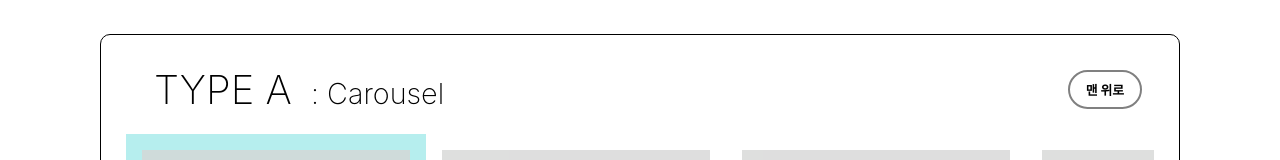
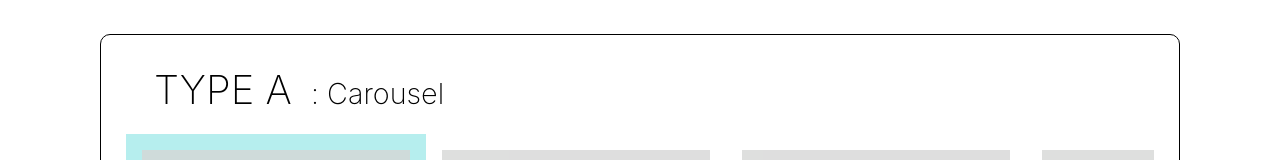
Before and after one commit to gyeol1212/React-List-UI, a React (Create React App) app: page / in a window 1280 px wide. Shown: the part 255-415 px from the top of the page. Built offline with nearby package versions, Linux system fonts and the light colour scheme.

Commit message:
첫 npm 배포 && default type A && no props error 수정

```diff
--- a/src/App.js
+++ b/src/App.js
@@ -39,33 +39,33 @@ function App() {
       <Button onClick={() => selectType(true)}>TYPE A</Button>
       <Button onClick={() => selectType(false)}>TYPE B</Button>
       <ListUI
-        type={type ? 'A' : 'B'}
+      // type={type ? 'A' : 'B'}
       //////////
       // 공통
-        clickDisable={false} // Default : false
-        smoothScroll={true} // Default : false
-        overScroll={false} // Default : false
-        showResetButton={true} // Default : false
+      // clickDisable={false} // Default : false
+      // smoothScroll={true} // Default : false
+      // overScroll={false} // Default : false
+      // showResetButton={true} // Default : false
       ///////////
       // TypeA
-        itemStyle={{
-          height: '300px',
-          width: '300px'
-        }}
+      // itemStyle={{
+      //   height: '300px',
+      //   width: '300px'
+      // }}
       ////////////
       // TypeB
       // itemStyle={{ height: '300px' }}
-        listStyle={{ height: '500px' }}
-        col={4} // Default : 4
+      // listStyle={{ height: '500px' }}
+      // col={4} // Default : 4
       ///////////////////
       // CSS Customizing
-        containerCssObject={{}}
-        listCssObject={{}}
-        itemCssObject={{}}
-        selectingAreaCssObject={{}}
-        headerCssObject={{}}
-        resetButtonCssObject={{}}
-        endPointCssObject={{}}
+      // containerCssObject={{}}
+      // listCssObject={{}}
+      // itemCssObject={{}}
+      // selectingAreaCssObject={{}}
+      // headerCssObject={{}}
+      // resetButtonCssObject={{}}
+      // endPointCssObject={{}}
       />
     </Container>
   );
--- a/src/ListUI.js
+++ b/src/ListUI.js
@@ -4,8 +4,6 @@ import TypeB from './containers/TypeB';
 
 const ListUI = props => {
   const {
-    // TODO : type Default A
-    type,
     clickDisable,
     smoothScroll,
     overScroll,
@@ -21,6 +19,10 @@ const ListUI = props => {
     resetButtonCssObject,
     endPointCssObject
   } = props;
+
+  //type Default A
+  const type = props.type || 'A';
+
   return (
     <div>
       {type === 'A' ? (
--- a/src/containers/TypeB.js
+++ b/src/containers/TypeB.js
@@ -237,7 +237,7 @@ const TypeB = props => {
         )}
       </div>
       <ItemsContainer
-        height={listStyle.height}
+        height={listStyle && listStyle.height}
         smoothScroll={smoothScroll}
         style={listCssObject}
       >
--- /dev/null
+++ b/webpack.config.js
@@ -0,0 +1,27 @@
+var path = require('path');
+module.exports = {
+  entry: './src/ListUI.js',
+  output: {
+    path: path.resolve(__dirname, 'build'),
+    filename: 'index.js',
+    libraryTarget: 'commonjs2' // THIS IS THE MOST IMPORTANT LINE! :mindblow: I wasted more than 2 days until realize this was the line most important in all this guide.
+  },
+  module: {
+    rules: [
+      {
+        test: /\.js$/,
+        include: path.resolve(__dirname, 'src'),
+        exclude: /(node_modules|bower_components|build)/,
+        use: {
+          loader: 'babel-loader',
+          options: {
+            presets: ['@babel/react']
+          }
+        }
+      }
+    ]
+  },
+  externals: {
+    react: 'commonjs react' // this line is just to use the React dependency of our parent-testing-project instead of using our own React.
+  }
+};
```
Also changed, not shown: package.json (+17 -5 lines), .babelrc (added), 2 other files (tests, documents, lock files or other folders). Lines whose indentation alone changed are shown as unchanged.
